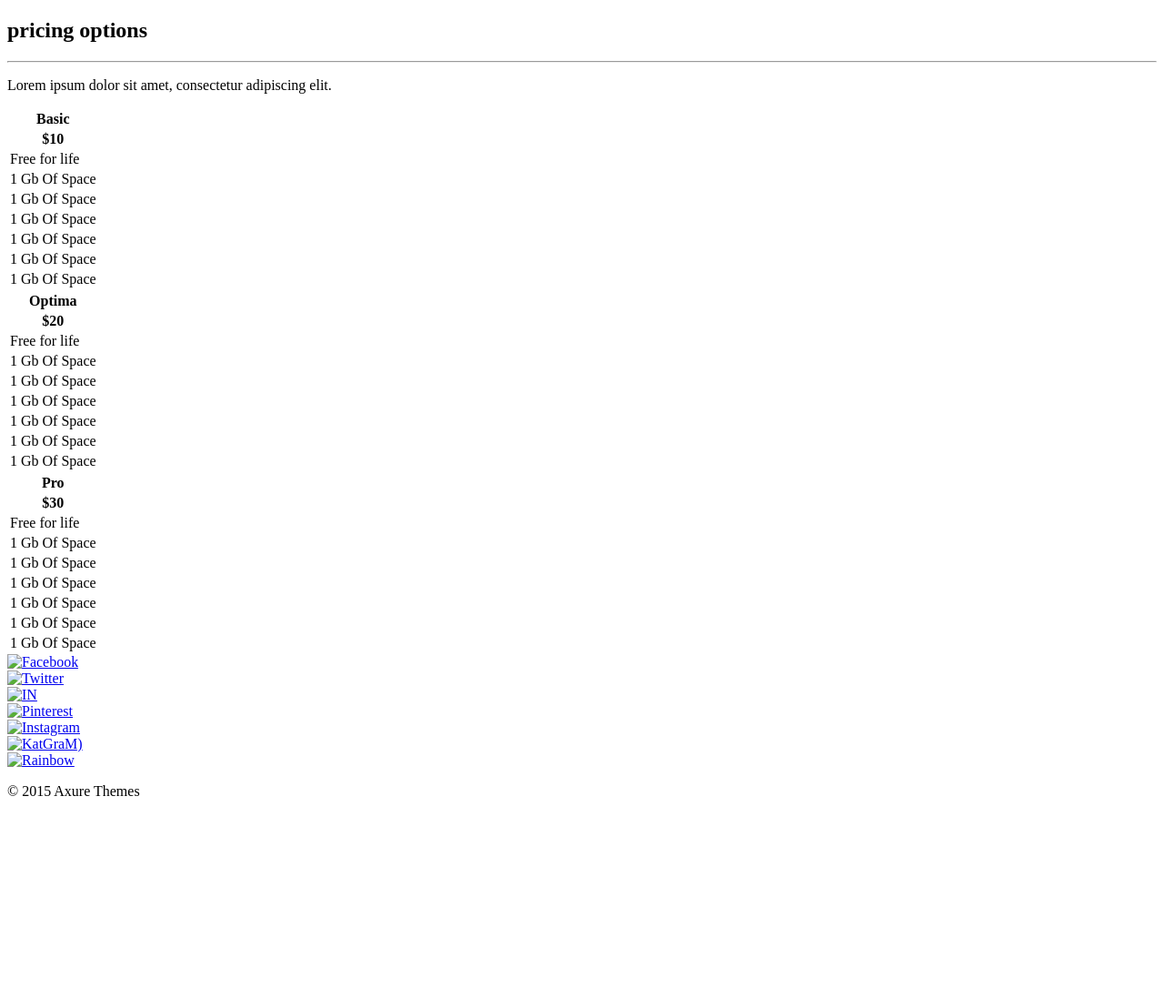
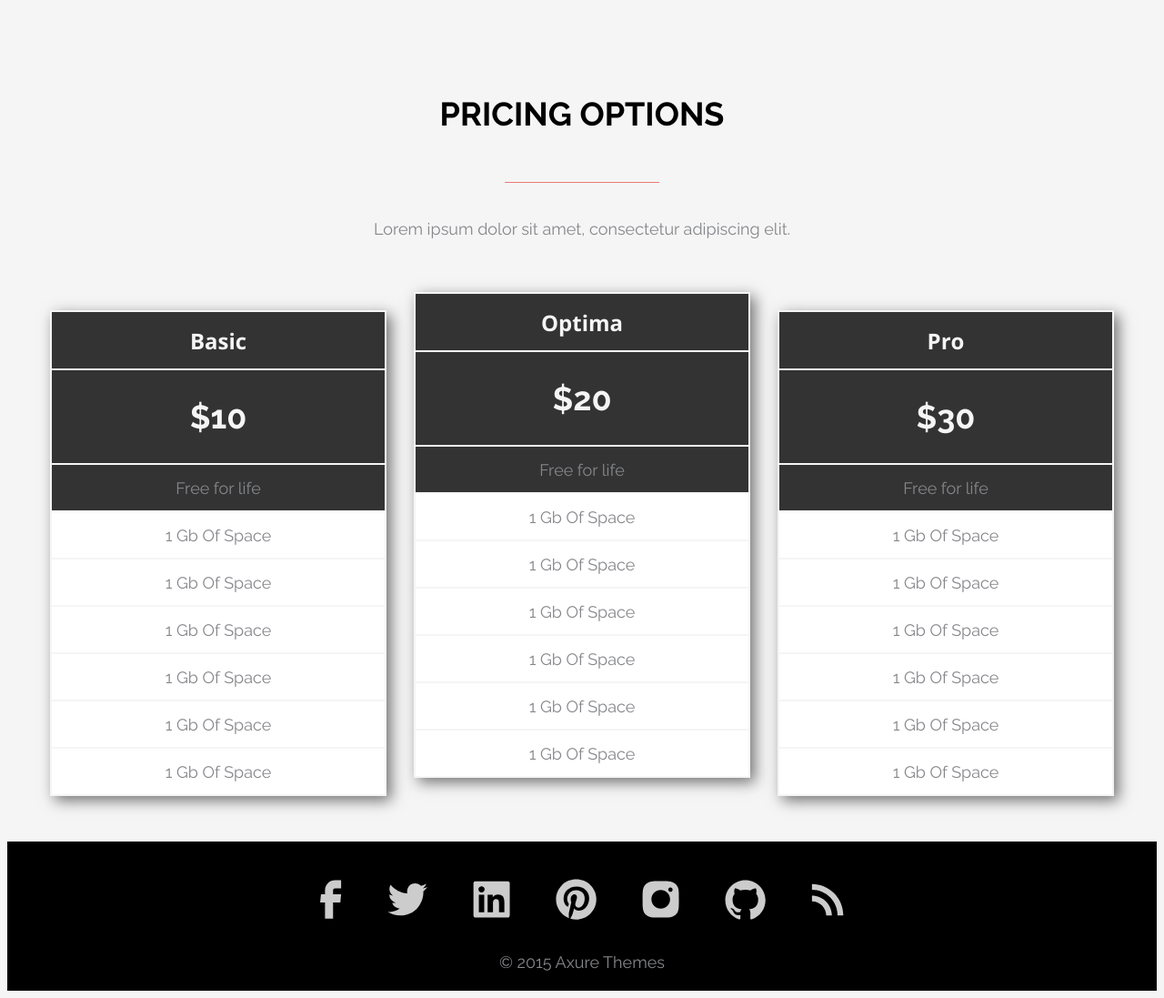
Before and after one commit to AndreyCherepo/TMS-FE, a plain HTML site: page Homework-lesson-5/index.html in a window 1280 px wide. Shown: the whole page at 91% size. Before the commit the page ends 895 px from the top, so only its background shows below. Drawn offline with nearby package versions, Linux system fonts and the light colour scheme; the site is published under a folder, as on GitHub Pages, so addresses that start at the root find nothing.

Commit message:
lesson-5-homework feedback

```diff
--- a/Homework-lesson-5/index.html
+++ b/Homework-lesson-5/index.html
@@ -1,5 +1,6 @@
 <!DOCTYPE html>
 <html lang="en">
+
 <head>
   <meta charset="UTF-8" />
   <meta http-equiv="X-UA-Compatible" content="IE=edge" />
@@ -7,18 +8,15 @@
   <title>Document</title>
   <link rel="preconnect" href="https://fonts.googleapis.com" />
   <link rel="preconnect" href="https://fonts.gstatic.com" crossorigin />
-    <link
-      href="https://fonts.googleapis.com/css2?family=Open+Sans:wght@700&family=Raleway:wght@400;700&display=swap"
-      rel="stylesheet"
-    />
+  <link href="https://fonts.googleapis.com/css2?family=Open+Sans:wght@700&family=Raleway:wght@400;700&display=swap"
+    rel="stylesheet" />
   <link rel="preconnect" href="https://fonts.googleapis.com" />
   <link rel="preconnect" href="https://fonts.gstatic.com" crossorigin />
-    <link
-      href="https://fonts.googleapis.com/css2?family=Open+Sans:wght@700&family=Raleway:wght@400;700&display=swap"
-      rel="stylesheet"
-    />
-    <link rel="stylesheet" href="/Homework-lesson-5/style.css" />
+  <link href="https://fonts.googleapis.com/css2?family=Open+Sans:wght@700&family=Raleway:wght@400;700&display=swap"
+    rel="stylesheet" />
+  <link rel="stylesheet" href="./style.css" />
 </head>
+
 <body>
   <section class="seaction">
     <div class="container">
@@ -142,7 +140,7 @@
 
           <a href="#" class="logo">
             <div class="logo-1">
-              <img src="/Homework-lesson-5/images/Vector1.svg" alt="Facebook" />
+              <img src="./images/Vector1.svg" alt="Facebook" />
             </div>
           </a>
         </div>
@@ -150,7 +148,7 @@
         <div class="logo-wrap">
           <a href="#" class="logo">
             <div class="logo-2">
-              <img src="/Homework-lesson-5/images/Vector2.svg" alt="Twitter" />
+              <img src="./images/Vector2.svg" alt="Twitter" />
             </div>
           </a>
         </div>
@@ -158,7 +156,7 @@
         <div class="logo-wrap">
           <a href="#" class="logo">
             <div class="logo-3">
-                <img src="/Homework-lesson-5/images/Vector3.svg" alt="IN" />
+              <img src="./images/Vector3.svg" alt="IN" />
             </div>
           </a>
         </div>
@@ -166,7 +164,7 @@
         <div class="logo-wrap">
           <a href="#" class="logo">
             <div class="logo-4">
-                <img src="/Homework-lesson-5/images/Vector4.svg" alt="Pinterest" />
+              <img src="./images/Vector4.svg" alt="Pinterest" />
             </div>
           </a>
         </div>
@@ -174,7 +172,7 @@
         <div class="logo-wrap">
           <a href="#" class="logo">
             <div class="logo-5">
-                <img src="/Homework-lesson-5/images/Vector5.svg" alt="Instagram" />
+              <img src="./images/Vector5.svg" alt="Instagram" />
             </div>
           </a>
         </div>
@@ -182,7 +180,7 @@
         <div class="logo-wrap">
           <a href="#" class="logo">
             <div class="logo-6">
-                <img src="/Homework-lesson-5/images/Vector6.svg" alt="KatGraM)" />
+              <img src="./images/Vector6.svg" alt="KatGraM)" />
             </div>
           </a>
         </div>
@@ -190,7 +188,7 @@
         <div class="logo-wrap">
           <a href="#" class="logo">
             <div class="logo-7">
-                <img src="/Homework-lesson-5/images/Vector7.svg" alt="Rainbow" />
+              <img src="./images/Vector7.svg" alt="Rainbow" />
             </div>
           </a>
         </div>
@@ -203,4 +201,5 @@
 
   </footer>
 </body>
+
 </html>
```
Also changed, not shown: Homework-lesson-5/feedback/Screenshot 2022-10-02 at 14.42.07.png (added), Homework-lesson-5/feedback/Screenshot 2022-10-02 at 14.42.30.png (added), Homework-lesson-5/feedback/Screenshot 2022-10-02 at 14.43.09.png (added), Homework-lesson-5/feedback/Screenshot 2022-10-02 at 14.45.04.png (added), Homework-lesson-5/feedback/Screenshot 2022-10-02 at 14.45.55.png (added), Homework-lesson-5/feedback/Screenshot 2022-10-02 at 14.46.38.png (added), Homework-lesson-5/feedback/Screenshot 2022-10-02 at 14.54.01.png (added), Homework-lesson-5/feedback/Screenshot 2022-10-02 at 14.55.42.png (added), Homework-lesson-5/feedback/Screenshot 2022-10-02 at 14.56.47.png (added), Homework-lesson-5/feedback/Screenshot 2022-10-02 at 14.57.34.png (added), Homework-lesson-5/feedback/Screenshot 2022-10-02 at 15.01.34.png (added), Homework-lesson-5/feedback/Screenshot 2022-10-02 at 15.03.33.png (added), Homework-lesson-5/feedback/Screenshot 2022-10-02 at 15.05.57.png (added), Homework-lesson-5/feedback/Screenshot 2022-10-02 at 15.07.40.png (added), 3 more files, 2 other files. Lines whose indentation alone changed are shown as unchanged.
